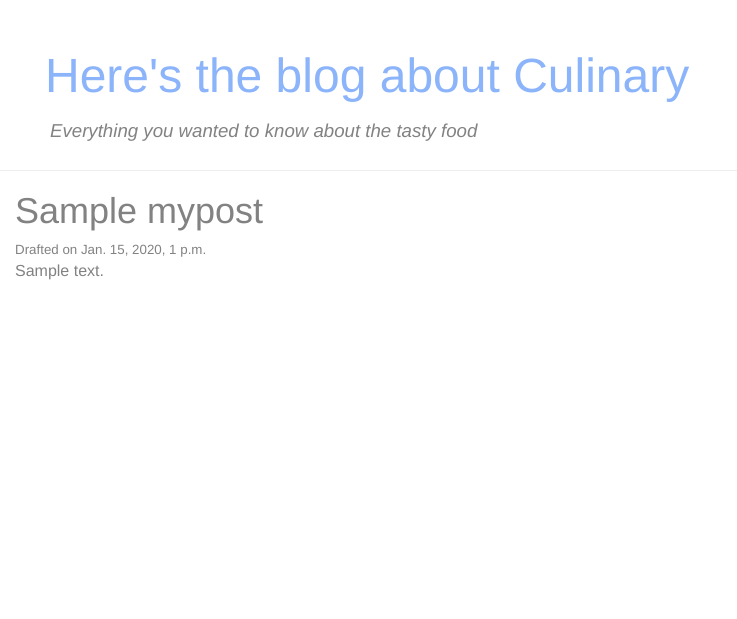
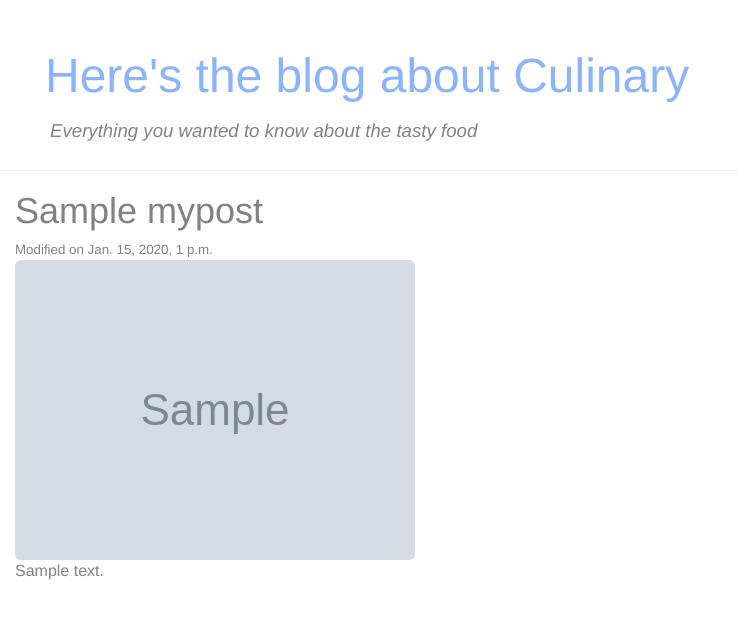
Before and after one commit to y-yury/my_blog, a Django app: page /post/draft/1/ in a window 1280 px wide. Shown: the part 41-660 px from the top of the page, without its empty margins (0-737 px from the left). Run offline with Django 3.2, Linux system fonts and the light colour scheme; a user stored in the database is signed in; tables that the repository leaves empty hold one stand-in row (values such as "Sample post"); grey boxes marked "Sample" are stand-in pictures; some libraries are stand-ins or nearby versions.

Commit message:
Different changes applied (ImageField imported, html templates modified, urls.py changed to enable static content display).

```diff
--- a/blog/admin.py
+++ b/blog/admin.py
@@ -5,7 +5,7 @@ from .models import MyPost
 
 
 class MyPostAdmin(admin.ModelAdmin):
-    list_display = ('title', 'author', 'date_drafted', 'date_published')
+    list_display = ('title', 'author', 'date_drafted', 'date_published', 'image',)
     list_display_links = ('title',)
     search_fields = ('text', 'title')
 
--- a/blog/forms.py
+++ b/blog/forms.py
@@ -6,4 +6,4 @@ class PostForm(forms.ModelForm):
 
     class Meta:
         model = MyPost
-        fields = ('title', 'text',)
+        fields = ('title', 'text', 'image',)
--- a/blog/models.py
+++ b/blog/models.py
@@ -8,6 +8,8 @@ class MyPost(models.Model):
     author = models.ForeignKey('auth.User')
     title = models.CharField(max_length = 250)
     text = models.TextField()
+    file = models.FileField(upload_to='files/', blank=True, null=True)
+    image = models.ImageField(upload_to='images/', blank=True, null=True)
     date_drafted = models.DateTimeField(default=timezone.now)
     date_published = models.DateTimeField(blank=True, null=True)
     date_unpublished = models.DateTimeField(blank=True, null=True)
--- a/blog/static/css/blog.css
+++ b/blog/static/css/blog.css
@@ -55,6 +55,7 @@
     text-decoration: none;
     padding: 15px;
 }
+
 .page-authenticate {
 
 }
@@ -94,23 +95,14 @@
     padding: 0;
     font-size: 10pt;
 }
-.save, .save-btn {
-    float: left;
-    margin-left: 19px;
-}
 
 .btn, .btn-default, .btn-primary, .btn-success, .btn-danger {
     float: none;
     margin-left: 15px;
 }
 
-.clear, .clear-btn {
-    float: left;
-    margin-left: 2px;
-}
-
-.new, .new-btn {
-    margin-left: 5px;
+.img-responsive {
+    float: none;
 }
 
 .post-form textarea, .post-form input {
--- a/blog/views.py
+++ b/blog/views.py
@@ -32,7 +32,7 @@ def draft_detail(request, pk):
 @login_required
 def post_new(request):
     if request.method == "POST":
-        form = PostForm(request.POST)
+        form = PostForm(request.POST, request.FILES)
         if form.is_valid():
             post = form.save(commit=False)
             post.author = request.user
@@ -51,6 +51,7 @@ def post_edit(request, pk):
         if form.is_valid():
             post = form.save(commit=False)
             post.author = request.user
+            post.date_modified = timezone.now()
             post.save()
             return redirect('post_detail', pk=post.pk)
     else:
@@ -62,7 +63,7 @@ def post_edit(request, pk):
 def post_publish(request, pk):
     post = get_object_or_404(MyPost, pk=pk)
     post.publish_post()
-    return redirect('post_detail', pk=pk)
+    return redirect('my_post_list')
 
 
 @login_required
--- /dev/null
+++ b/requirements.txt
@@ -0,0 +1 @@
+Django==1.10.3
--- a/templates/blog/draft_detail.html
+++ b/templates/blog/draft_detail.html
@@ -3,13 +3,25 @@
 {% block content %}
 
     <div class="post">
+
         <h1>{{ draft.title }}</h1>
         <div class="date">
-            {% if draft.date_drafted %}
+            {% if draft.date_modified %}
+                Modified on {{ draft.date_modified }}
+            {% else %}
                 Drafted on {{ draft.date_drafted }}
             {% endif %}
         </div>
-        <p>{{ draft.text|linebreaksbr }}</p>
+
+        {% if draft.image %}
+            <div class="img-responsive">
+                <img src="{{ draft.image.url }}" class="img-rounded">
+            </div>
+            <p>{{ draft.text|linebreaksbr }}</p>
+        {% else %}
+            <p>{{ draft.text|linebreaksbr }}</p>
+        {% endif %}
+
     </div>
 
 {% endblock %}
--- a/templates/blog/post_edit.html
+++ b/templates/blog/post_edit.html
@@ -8,7 +8,7 @@
     <div class="post">
         {% if user.is_authenticated %}
             <div class="post-form textarea">
-                <form method="POST" class="post-form">{% csrf_token %}
+                <form method="POST" enctype="multipart/form-data" class="post-form">{% csrf_token %}
                     {{ form.as_p }}
                     <input type="submit" class="btn btn-success" value="Save">
                     <input type="reset" class="btn btn-default" value="Clear">
--- a/web_blog/settings.py
+++ b/web_blog/settings.py
@@ -127,3 +127,6 @@ USE_TZ = True
 
 STATIC_URL = '/static/'
 STATIC_ROOT = os.path.join(BASE_DIR, 'static')
+
+MEDIA_URL = '/media/'
+MEDIA_ROOT = os.path.join(BASE_DIR, 'media')
--- a/web_blog/urls.py
+++ b/web_blog/urls.py
@@ -13,13 +13,17 @@ Including another URLconf
     1. Import the include() function: from django.conf.urls import url, include
     2. Add a URL to urlpatterns:  url(r'^blog/', include('blog.urls'))
 """
+from django.conf import settings
 from django.conf.urls import include, url
+from django.conf.urls.static import static
 from django.contrib import admin
 from django.contrib.auth import views
 
 urlpatterns = [
+    url(r'', include('blog.urls')),
     url(r'^admin/', admin.site.urls),
     url(r'^accounts/login/$', views.login, name="login"),
     url(r'^accounts/logout$', views.logout, name="logout", kwargs={'next_page': '/'}),
-    url(r'', include('blog.urls')),
 ]
+
+urlpatterns += static(settings.MEDIA_URL, document_root=settings.MEDIA_ROOT)
```
Also changed, not shown: templates/blog/my_draft_list.html (+8 -1 lines), templates/blog/post_detail.html (+14 -3 lines), blog/migrations/0004_mypost_file.py (added), blog/migrations/0005_mypost_image.py (added), blog/migrations/0006_auto_20161206_1735.py (added), blog/migrations/0007_auto_20161206_1736.py (added), media/images/IMG_6784.jpg (added), media/images/image.jpeg (added).
